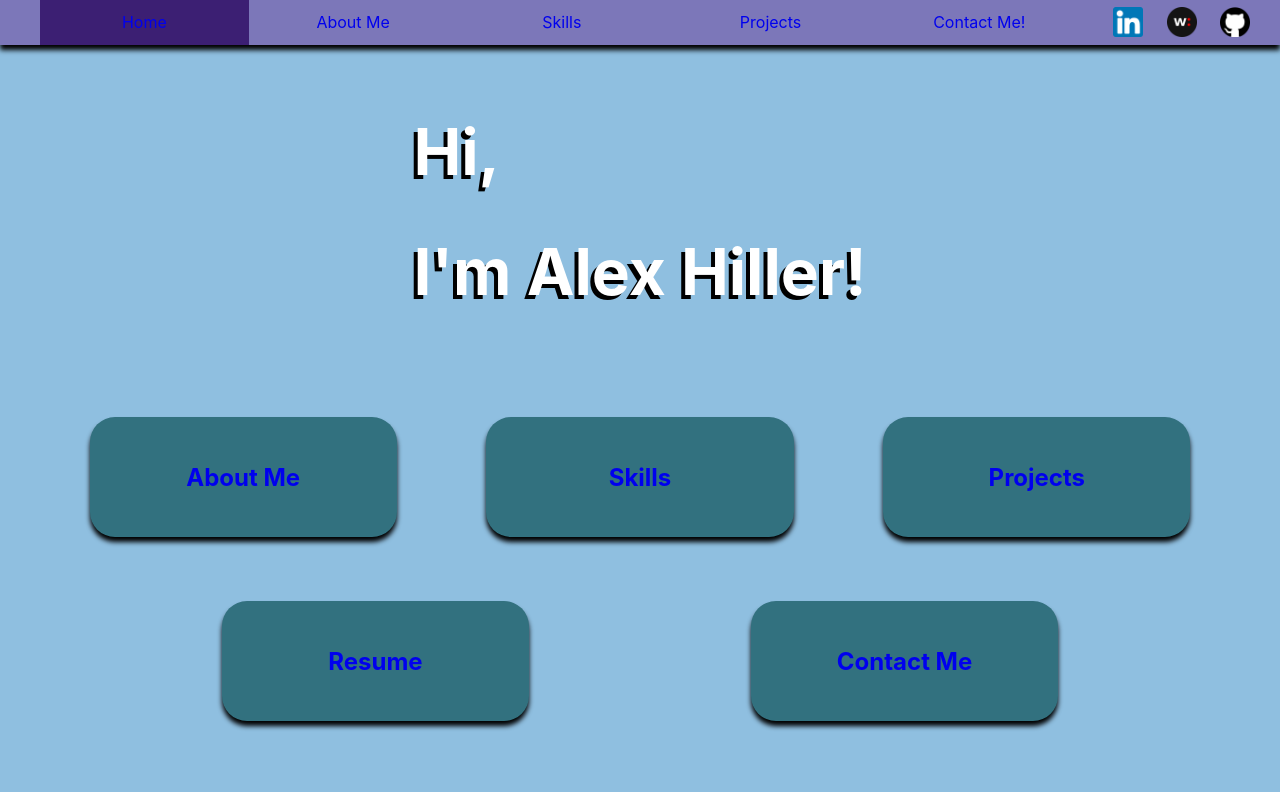
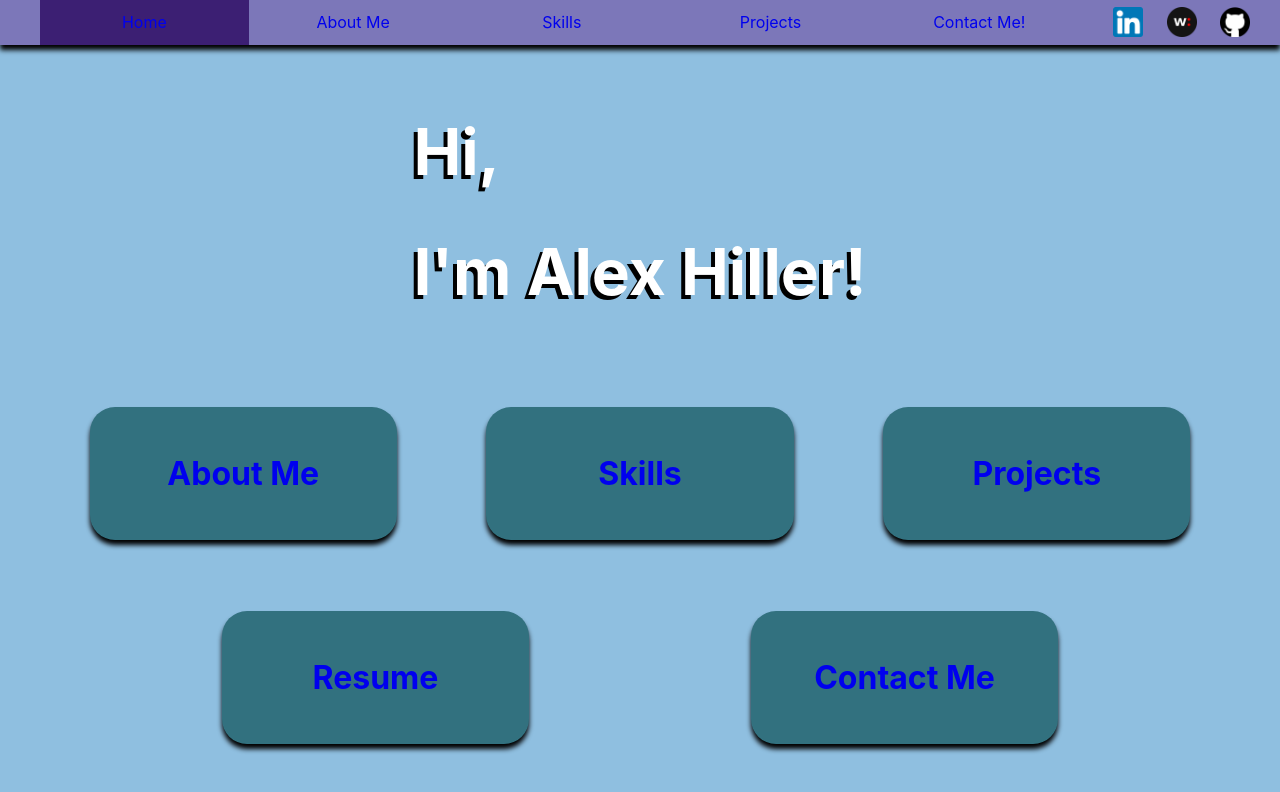
Before and after one commit to Dudemaster47/portfolio-site-but-it-works, a React (Create React App) app: page / in a window 1280 px wide. Shown: the top 792 px of the page. Built offline with nearby package versions, Linux system fonts and the light colour scheme.

Commit message:
got some animations going now, nav bar remembers which page youre on after refresh

```diff
--- a/src/components/nav.jsx
+++ b/src/components/nav.jsx
@@ -1,18 +1,38 @@
 import React from 'react';
 import { NavLink, useNavigate } from 'react-router-dom';
-import { useState } from 'react';
+import { useState, useEffect } from 'react';
 import githubLogo from '../images/github.png'
 import linkedinLogo from '../images/linkedin.png'
 import wellfoundLogo from '../images/Wellfound.png'
 
 function Nav() {
-    const [isActive1, setIsActive1] = useState(true);
+    const [isActive1, setIsActive1] = useState(false);
     const [isActive2, setIsActive2] = useState(false);
     const [isActive3, setIsActive3] = useState(false);
     const [isActive4, setIsActive4] = useState(false);
     const [isActive5, setIsActive5] = useState(false);
 
     const navigate = useNavigate();
+
+    useEffect(() => {
+        switch (window.location.pathname){
+            case '/aboutme':
+                setIsActive2(true);
+                break;
+            case '/skills':
+                setIsActive3(true);
+                break;
+            case '/projects':
+                setIsActive4(true);
+                break;
+            case '/feedback':
+                setIsActive5(true);
+                break;
+            default:
+                setIsActive1(true);
+                break;
+        }
+    })
 
     const clickHandler1 = (e) => {
         e.preventDefault();
@@ -67,32 +87,32 @@ function Nav() {
     return (
         <nav className="outerbar">
             <ul className="navbar">
-                <li className={isActive1 ? "activeNavbutton" : "navbutton"} onClick={clickHandler1}>
+                <li id="A" className={isActive1 ? "activeNavbutton" : "navbutton"} onClick={clickHandler1}>
                     <NavLink to='/' exact={true} activeClassName='active'>
                     Home
                     </NavLink>
                 </li>
-                <li className={isActive2 ? "activeNavbutton" : "navbutton"} onClick={clickHandler2}>
+                <li id="B" className={isActive2 ? "activeNavbutton" : "navbutton"} onClick={clickHandler2}>
                     <NavLink to='/aboutme' exact={true} activeClassName='active'>
                     About Me
                     </NavLink>
                 </li>
-                <li className={isActive3 ? "activeNavbutton" : "navbutton"} onClick={clickHandler3}>
+                <li id="C" className={isActive3 ? "activeNavbutton" : "navbutton"} onClick={clickHandler3}>
                     <NavLink to='/skills' exact={true} activeClassName='active'>
                     Skills
                     </NavLink>
                 </li>
-                <li className={isActive4 ? "activeNavbutton" : "navbutton"} onClick={clickHandler4}>
+                <li id="D" className={isActive4 ? "activeNavbutton" : "navbutton"} onClick={clickHandler4}>
                     <NavLink to='/projects' exact={true} activeClassName='active'>
                     Projects
                     </NavLink>
                 </li>
-                <li className={isActive5 ? "activeNavbutton" : "navbutton"} onClick={clickHandler5}>
+                <li id="E" className={isActive5 ? "activeNavbutton" : "navbutton"} onClick={clickHandler5}>
                     <NavLink to='/feedback' exact={true} activeClassName='active'>
                     Contact Me!
                     </NavLink>
                 </li>
-                <li className="navbutton2">
+                <li id="F" className="navbutton2">
                     <ul className="socialList">
                         <li className="socialIcon">
                             <a href="https://www.linkedin.com/in/alex-hiller-422baa163/">
--- a/src/components/splash.jsx
+++ b/src/components/splash.jsx
@@ -1,6 +1,8 @@
 import { Link } from "react-router-dom";
 
 function Splash(){
+    const listItems1 = [<Link to='/aboutme' exact={true}><h1>About Me</h1></Link>, <Link to='/skills' exact={true}><h1>Skills</h1></Link>, <Link to='/projects' exact={true}><h1>Projects</h1></Link>]
+    const listItems2 = [<Link><h1>Resume</h1></Link>, <Link to='/feedback' exact={true}><h1>Contact Me</h1></Link>]
     return (
         <>
             <div className="headerbox">
@@ -14,25 +16,16 @@ function Splash(){
                 </div>
             </div>
             <div className="linklist">
-                <div className="linklistRow1">
-                    <div className="linkbox">
-                        <Link to='/aboutme' exact={true}><h2>About Me</h2></Link>
-                    </div>
-                    <div className="linkbox">
-                        <Link to='/skills' exact={true}><h2>Skills</h2></Link>
-                    </div>
-                    <div className="linkbox">
-                        <Link to='/projects' exact={true}><h2>Projects</h2></Link>
-                    </div>
-                </div>
-                <div className="linklistRow2">
-                    <div className="linkbox">
-                        <Link><h2>Resume</h2></Link>
-                    </div>
-                    <div className="linkbox">
-                        <Link to='/feedback' exact={true}><h2>Contact Me</h2></Link>
-                    </div>
-                </div>
+                <ul className="linklistRow1">
+                    {listItems1.map((item, idx) => (
+                    <li className="linkbox" id={idx} key={idx} style={{ animationDelay: `${175 * idx}ms` }}>{item}</li>
+                    ))}
+                </ul>
+                <ul className="linklistRow2">
+                    {listItems2.map((item, idx) => (
+                    <li className="linkbox" id={`${idx}A`} key={`${idx}A`} style={{ animationDelay: `${175 * (idx+1)}ms` }}>{item}</li>
+                    ))}
+                </ul>
             </div>
         </>
     )
--- a/src/index.css
+++ b/src/index.css
@@ -201,6 +201,8 @@ a {
   display: flex;
   flex-direction: row;
   justify-content: space-evenly;
+  list-style: none;
+  padding: 0;
 }
 
 .linklistRow2 {
@@ -209,10 +211,12 @@ a {
   display: flex;
   flex-direction: row;
   justify-content: space-evenly;
+  list-style: none;
+  padding: 0;
 }
 
 .linkbox {
-  margin-top: 5%;
+  margin-top: 3%;
   background: #32717f;
   color: white;
   padding: 2%;
@@ -221,6 +225,21 @@ a {
   text-align: center;
   border-radius: 25px;
   box-shadow: 0px 5px 5px rgb(0, 0, 0);
+  opacity: 0;
+  animation-name: fadein;
+  animation-duration: 350ms;
+  animation-iteration-count: 1;
+  animation-fill-mode: forwards;
+}
+
+@keyframes fadein {
+  0% {
+    opacity: 0;
+  }
+
+  100% {
+    opacity: 1;
+  }
 }
 
 .linkbox:hover {
```
